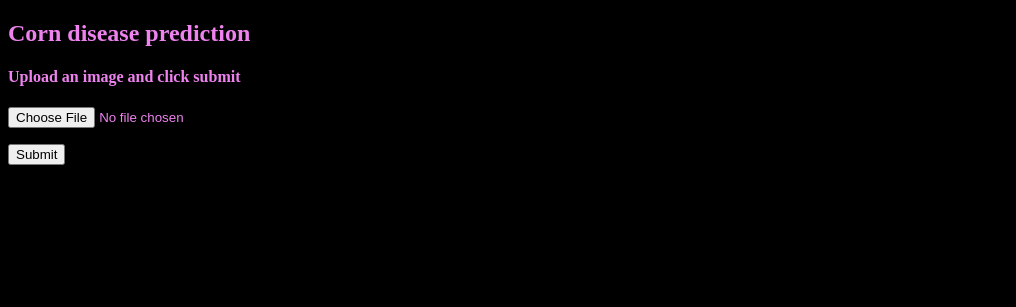
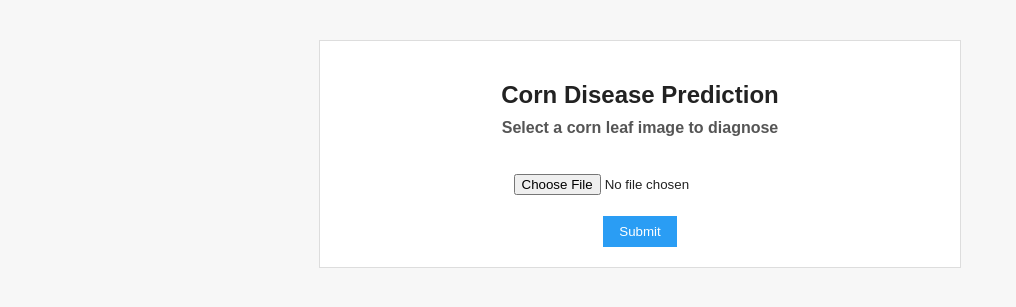
Before and after one commit to pradeep583/Disease_prediction, a Flask app: page / in a window 1280 px wide. Shown: the top 307 px of the page, without its empty margins (0-1016 px from the left). Run offline with Flask 3, Linux system fonts and the light colour scheme.

Commit message:
Update client.html

```diff
--- a/templates/client.html
+++ b/templates/client.html
@@ -1,46 +1,103 @@
-<!doctype html>
-<html >
+<!DOCTYPE html>
+<html lang="en">
 <head>
   <meta charset="UTF-8">
+  <title>Corn Disease Diagnosis</title>
+  <style>
+    body {
+      background-color: #f7f7f7;
+      font-family: Arial, sans-serif;
+      color: #222;
+      margin: 0;
+      padding: 0;
+    }
 
-  <!-- Make it compatible to mobile devices -->
-  <meta name="viewport" content="width=device-width, initial-scale=1.0">
-  <title>Corn disease prediction</title>
+    .container {
+      max-width: 600px;
+      margin: 40px auto;
+      padding: 20px;
+      background-color: #fff;
+      border: 1px solid #ddd;
+    }
 
+    h2 {
+      text-align: center;
+      margin-bottom: 10px;
+    }
 
+    h4 {
+      text-align: center;
+      color: #555;
+      margin-top: 0;
+    }
+
+    form {
+      text-align: center;
+      margin-top: 20px;
+    }
+
+    input[type="file"] {
+      padding: 6px;
+      margin-top: 10px;
+    }
+
+    input[type="submit"] {
+      margin-top: 15px;
+      padding: 8px 16px;
+      background-color: #2a9df4;
+      color: #fff;
+      border: none;
+      cursor: pointer;
+    }
+
+    .diagnosis-section {
+      margin-top: 30px;
+      padding: 10px;
+      background-color: #eef;
+      border: 1px solid #ccd;
+    }
+
+    .diagnosis-section h3 {
+      margin-bottom: 10px;
+      font-size: 18px;
+    }
+
+    .diagnosis-image {
+      display: block;
+      margin: 10px auto;
+      max-width: 300px;
+      height: auto;
+    }
+
+    .footer {
+      text-align: center;
+      margin-top: 40px;
+      font-size: 13px;
+      color: #999;
+    }
+  </style>
 </head>
+<body>
+  <div class="container">
+    <h2>Corn Disease Prediction</h2>
 
-
-<body style="background: #000;">
-
-<h2 style="color:Violet;">Corn disease prediction</h2>
-
-<h4 style="color:Violet;">Upload an image and click submit</h4>
-
+    <h4>Select a corn leaf image to diagnose</h4>
 
     <form method="post" action="/" enctype="multipart/form-data">
-    <dl>
-	<p style="color:Violet;">
-		<input type="file" name="file" autocomplete="off" required>
-	</p>
-    </dl>
-    <p style="color:Violet;">
-	    <input type="submit" name="submit" value="Submit">
-    </p>
+      <input type="file" name="file" required><br>
+      <input type="submit" value="Submit">
     </form>
-
-<p style="color:blue;">
 
     {% with messages = get_flashed_messages() %}
       {% if messages %}
-        Diagnosis and recommendation:<h3 style="color:white;">{{ messages[0] }}</h3><br>
-        <img src="{{ messages[1] }}" width="300", height="225">
-
+        <div class="diagnosis-section">
+          <h3>Diagnosis & Recommendation</h3>
+          <p>{{ messages[0] }}</p>
+          <img src="{{ messages[1] }}" alt="Uploaded Image" class="diagnosis-image">
+        </div>
       {% endif %}
     {% endwith %}
-</p>
-
-
+  </div>
 
 </body>
 </html>
```
Lines whose indentation alone changed are shown as unchanged.
